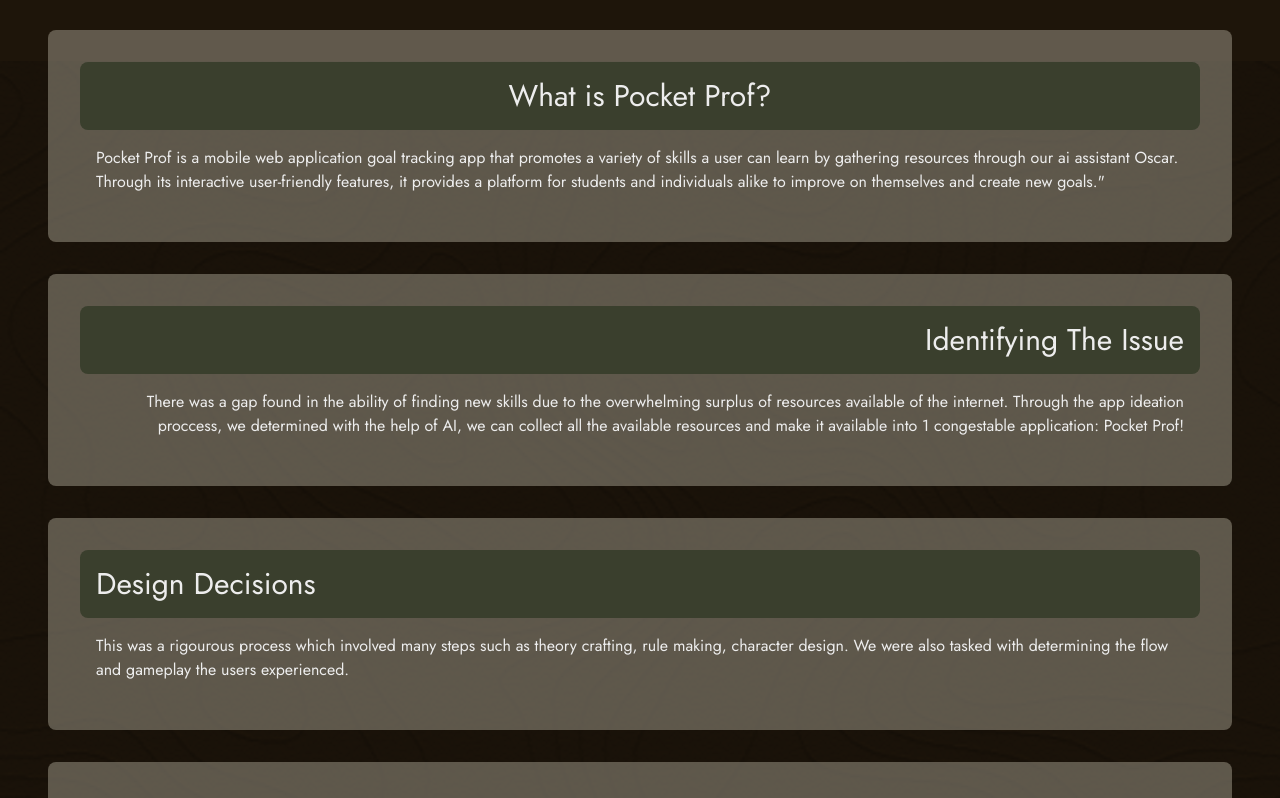
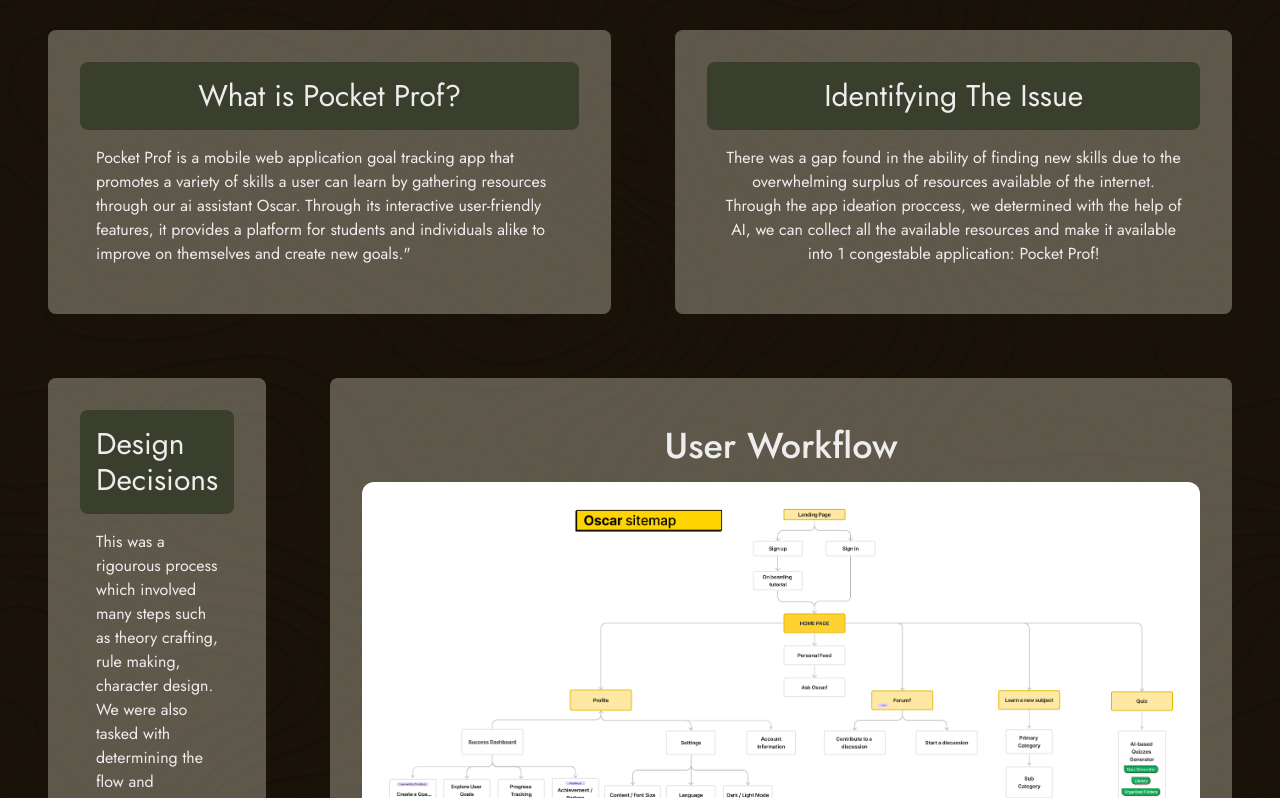
Before and after one commit to 1medi/folio, a Next.js app: page /Pocket-Prof in a window 1280 px wide. Shown: the part 1222-2020 px from the top of the page. Built offline with nearby package versions, Linux system fonts and the light colour scheme.

Commit message:
pp layout update

```diff
--- a/src/app/Pocket-Prof/page.tsx
+++ b/src/app/Pocket-Prof/page.tsx
@@ -13,7 +13,6 @@
       <Header />
       <PPBanner />
       <main className="min-h-screen flex flex-col items-center justify-center p-4 m-auto">
-
         <motion.section className="w-full">
           <div className="w-2/3 m-auto  bg-[#a49e8e80] rounded-lg justify-center items-center p-8  flex flex-col md:flex-row">
             <div className="p-4">
@@ -38,6 +37,7 @@
             </div>
           </div>
 
+          <div className="flex flex-col lg:flex-row">
             <div className="about p-8 bg-[#a49e8e80] rounded-lg m-8">
               <h2 className="text-3xl text-center bg-[#3A3F2D] rounded-lg p-4">
                 What is Pocket Prof?
@@ -45,25 +45,28 @@
               <p className="p-4">
                 Pocket Prof is a mobile web application goal tracking app that
                 promotes a variety of skills a user can learn by gathering
-              resources through our ai assistant Oscar. Through its interactive
-              user-friendly features, it provides a platform for students and
-              individuals alike to improve on themselves and create new goals."
+                resources through our ai assistant Oscar. Through its
+                interactive user-friendly features, it provides a platform for
+                students and individuals alike to improve on themselves and
+                create new goals."
               </p>
             </div>
 
             <div className="proj-ideation p-8 bg-[#a49e8e80] rounded-lg m-8">
-            <h2 className="text-3xl text-center md:text-right bg-[#3A3F2D] rounded-lg p-4">
+              <h2 className="text-3xl text-center bg-[#3A3F2D] rounded-lg p-4">
                 Identifying The Issue
               </h2>
-            <p className="text-right p-4">
-              There was a gap found in the ability of finding new skills due to
-              the overwhelming surplus of resources available of the internet.
-              Through the app ideation proccess, we determined with the help of
-              AI, we can collect all the available resources and make it
-              available into 1 congestable application: Pocket Prof!
+              <p className="text-center p-4">
+                There was a gap found in the ability of finding new skills due
+                to the overwhelming surplus of resources available of the
+                internet. Through the app ideation proccess, we determined with
+                the help of AI, we can collect all the available resources and
+                make it available into 1 congestable application: Pocket Prof!
               </p>
             </div>
+          </div>
 
+          <div className="flex flex-col lg:flex-row">
           <div className="proj-ideation p-8 bg-[#a49e8e80] rounded-lg m-8">
             <h2 className="text-3xl text-center md:text-left bg-[#3A3F2D] rounded-lg p-4">
               Design Decisions
@@ -84,6 +87,8 @@
             </h2>
             <Image className="rounded-xl" src={PPSitemap} alt="sitemap" />
           </div>
+          </div>
+
 
           <div className="proj-outcome p-4 m-8 bg-[#a49e8e80] rounded-lg">
             <h2 className="text-3xl bg-[#3A3F2D] rounded-lg text-center md:text-right p-4">
@@ -96,7 +101,6 @@
             </p>
             <PPPhone />
           </div>
-
         </motion.section>
 
         {/* <motion.section className="bg-[#a49e8d] m-4 p-12 rounded-lg"></motion.section> */}
```
Lines whose indentation alone changed are shown as unchanged.
